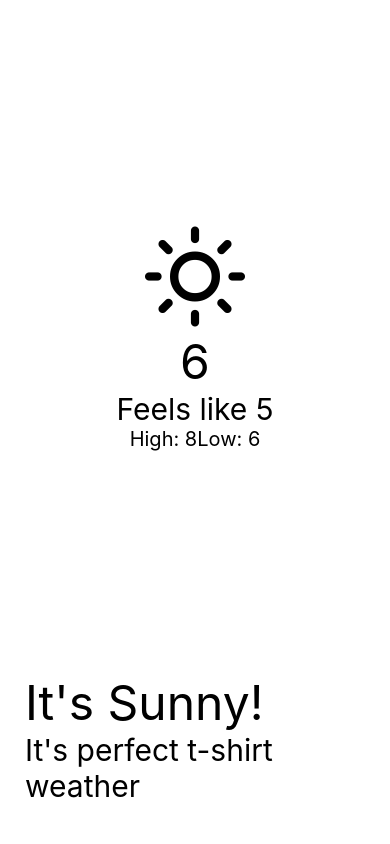
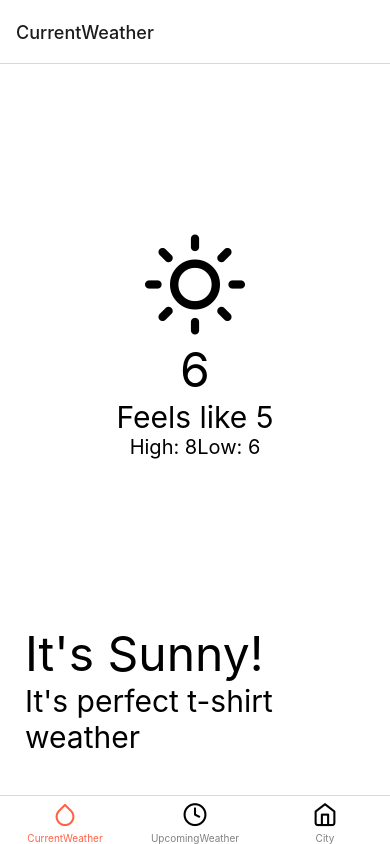
Before and after one commit to sameh-k/WeatherApp_Expo, a React Native app: screen /CurrentWeather in a window 390 px wide. Built offline with nearby package versions, Linux system fonts and the light colour scheme.

Commit message:
Added Navigation tabs

```diff
--- a/App.js
+++ b/App.js
@@ -1,26 +1,63 @@
 import React from 'react'
-import {StatusBar} from 'expo-status-bar'
-import {StyleSheet, View} from 'react-native'
 import CurrentWeather from '@screens/CurrentWeather'
 import UpcomingWeather from '@screens/UpcomingWeather'
 import City from '@screens/City'
 
-const styles = StyleSheet.create({
-  container: {
-    flex: 1,
-    backgroundColor: '#fff',
-    alignItems: 'center',
-    justifyContent: 'center'
-  }
-})
+import {NavigationContainer} from '@react-navigation/native'
+import {createBottomTabNavigator} from '@react-navigation/bottom-tabs'
+
+import {Feather} from '@expo/vector-icons'
+
+const Tab = createBottomTabNavigator()
 
 export default function App() {
   return (
-    <View style={styles.container}>
-      <CurrentWeather />
-      {/* <UpcomingWeather /> */}
-      {/* <City /> */}
-      <StatusBar style="auto" />
-    </View>
+    <NavigationContainer>
+      <Tab.Navigator
+        screenOptions={{
+          tabBarActiveTintColor: 'tomato',
+          tabBarInactiveTintColor: 'grey'
+        }}>
+        <Tab.Screen
+          name={'CurrentWeather'}
+          component={CurrentWeather}
+          options={{
+            tabBarIcon: ({focused}) => (
+              <Feather
+                name={'droplet'}
+                size={25}
+                color={focused ? 'tomato' : 'black'}
+              />
+            )
+          }}
+        />
+        <Tab.Screen
+          name={'UpcomingWeather'}
+          component={UpcomingWeather}
+          options={{
+            tabBarIcon: ({focused}) => (
+              <Feather
+                name={'clock'}
+                size={25}
+                color={focused ? 'tomato' : 'black'}
+              />
+            )
+          }}
+        />
+        <Tab.Screen
+          name={'City'}
+          component={City}
+          options={{
+            tabBarIcon: ({focused}) => (
+              <Feather
+                name={'home'}
+                size={25}
+                color={focused ? 'tomato' : 'black'}
+              />
+            )
+          }}
+        />
+      </Tab.Navigator>
+    </NavigationContainer>
   )
 }
--- a/package.json
+++ b/package.json
@@ -11,11 +11,15 @@
   },
   "dependencies": {
     "@expo/metro-runtime": "~3.1.3",
+    "@react-navigation/bottom-tabs": "^6.5.20",
+    "@react-navigation/native": "^6.1.17",
     "expo": "~50.0.14",
     "expo-status-bar": "~1.11.1",
     "react": "18.2.0",
     "react-dom": "18.2.0",
     "react-native": "0.73.6",
+    "react-native-safe-area-context": "4.8.2",
+    "react-native-screens": "~3.29.0",
     "react-native-web": "~0.19.6"
   },
   "devDependencies": {
--- a/src/screens/CurrentWeather.js
+++ b/src/screens/CurrentWeather.js
@@ -43,7 +43,8 @@
 
 const styles = StyleSheet.create({
   wrapper: {
-    flex: 1
+    flex: 1,
+    backgroundColor: '#fff'
   },
   temp: {
     color: 'black',
@@ -62,7 +63,6 @@
   },
   container: {
     flex: 1,
-    backgroundColor: '#fff',
     alignItems: 'center',
     justifyContent: 'center'
   },
```
Also changed, not shown: 1 other file (tests, documents, lock files or other folders).
